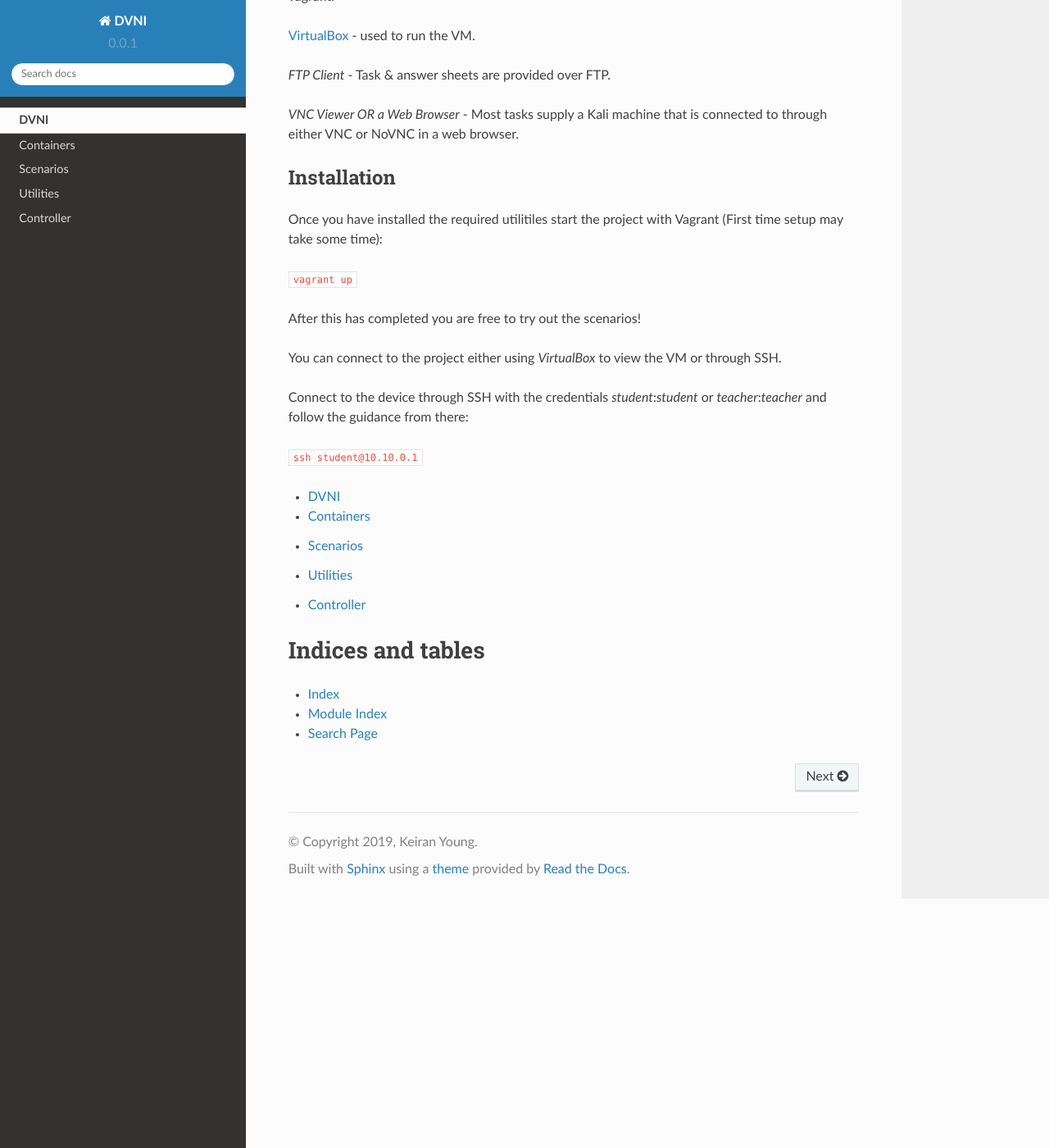
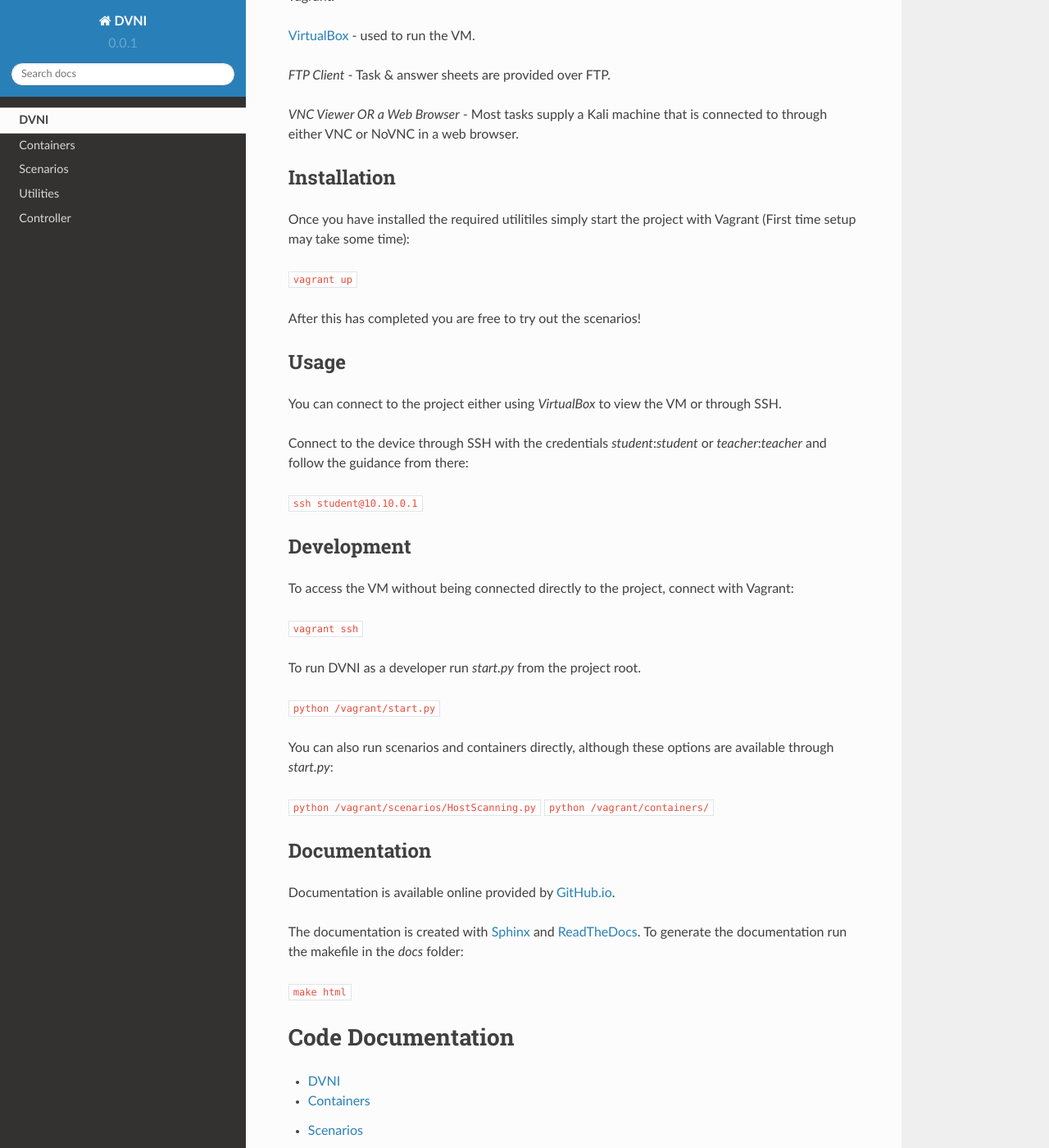
Before and after one commit to KeiranY/DVNI, a Sphinx documentation site: the page built from docs/source/index.rst, in a window 1280 px wide and 1400 px high, scrolled down 413 px. Shown: the whole window at 82% size. Built offline with Sphinx 7.4.7 and the Read the Docs theme 2.0.0, drawn with Linux system fonts in a browser that asks for light colours; pages that are not in the unit, such as notebooks, are missing from menus.

```diff
--- a/README.rst
+++ b/README.rst
@@ -1,12 +1,12 @@
 DVNI
-================================
+====
 
 Damn Vulnerable Network Infrastructure (DVNI) is a project based on Containernet that creates vulnerable Software Defined Networks (SDN) to allow users to practice Ethical Hacking techniques against Layer 2/3 network services.
 
 Getting Started
-=================
+===============
 Requirements
--------------------
+---------------
 
 `Vagrant <https://www.vagrantup.com/downloads.html>`_ - The project uses a virtual machine (VM) which is downloaded and configured using vagrant.
 
@@ -17,16 +17,44 @@
 *VNC Viewer OR a Web Browser* - Most tasks supply a Kali machine that is connected to through either VNC or NoVNC in a web browser.
 
 Installation
--------------------
+------------
 
-Once you have installed the required utilitiles start the project with Vagrant (First time setup may take some time):
+Once you have installed the required utilitiles simply start the project with Vagrant (First time setup may take some time):
 
 ``vagrant up``
 
 After this has completed you are free to try out the scenarios!
+
+Usage
+-----
 
 You can connect to the project either using `VirtualBox` to view the VM or through SSH.
 
 Connect to the device through SSH with the credentials `student`:`student` or `teacher`:`teacher` and follow the guidance from there:
 
 ``ssh student@10.10.0.1``
+
+Development
+-----------
+
+To access the VM without being connected directly to the project, connect with Vagrant:
+
+``vagrant ssh``
+
+To run DVNI as a developer run `start.py` from the project root.
+
+``python /vagrant/start.py``
+
+You can also run scenarios and containers directly, although these options are available through `start.py`:
+
+``python /vagrant/scenarios/HostScanning.py``
+``python /vagrant/containers/``
+
+Documentation
+-------------
+Documentation is available online provided by `GitHub.io <https://kcyoung1997.github.io/DVNI-docs/>`_.
+
+The documentation is created with `Sphinx <http://www.sphinx-doc.org/>`_ and `ReadTheDocs <http://www.sphinx-doc.org/>`_.
+To generate the documentation run the makefile in the `docs` folder:
+
+``make html``
--- a/docs/source/index.rst
+++ b/docs/source/index.rst
@@ -4,6 +4,9 @@
    contain the root `toctree` directive.
 
 .. include:: ../../README.rst
+
+Code Documentation
+==================
 
 .. toctree::
    :maxdepth: 4
```
Also changed, not shown: 1 other file.
